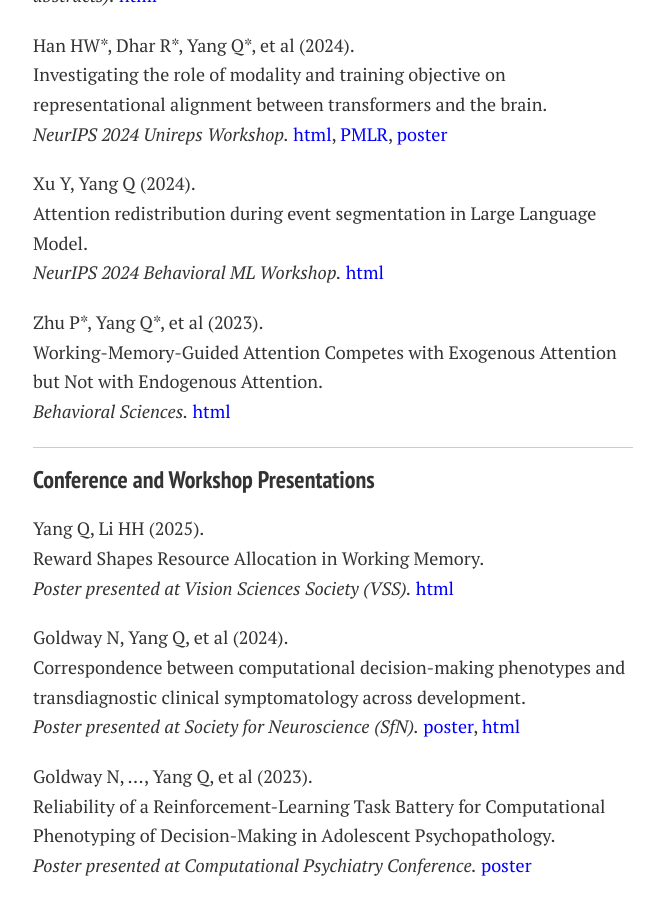
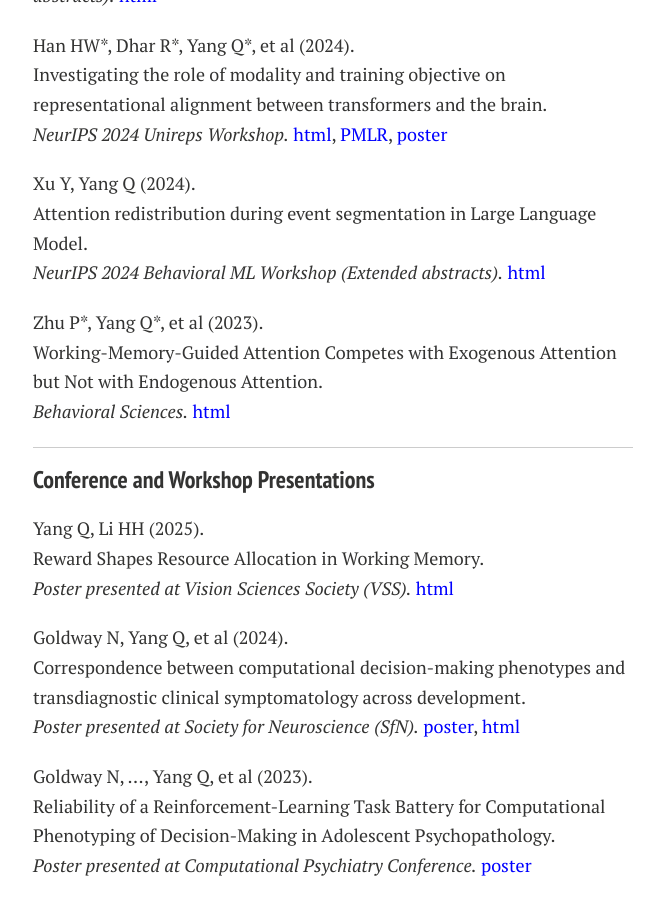
Before and after one commit to Qingqing-Yang-177/Qingqing-Yang-177.github.io, a Jekyll site: the page built from publications.md, in a window 1280 px wide and 900 px high, scrolled down 546 px. Shown: the whole window, without its empty margins (307-971 px from the left). Built offline with Jekyll 4.4.1, drawn with Linux system fonts in a browser that asks for light colours; nearby versions of some CDN libraries; comment, search, counter and statistics services are not loaded; a style sheet for code colours, icons or effects is not loaded.

Commit message:
Update publications.md

```diff
--- a/publications.md
+++ b/publications.md
@@ -33,7 +33,7 @@ title: Publications
 <div style="margin: 0; margin-bottom: 20px;">
   Xu Y, Yang Q (2024). <br>
   Attention redistribution during event segmentation in Large Language Model. <br>
-  <em>NeurIPS 2024 Behavioral ML Workshop.</em> <a href="https://openreview.net/pdf?id=l0K0ADWKTq" style="color: blue;"> html</a>
+  <em>NeurIPS 2024 Behavioral ML Workshop (Extended abstracts).</em> <a href="https://openreview.net/pdf?id=l0K0ADWKTq" style="color: blue;"> html</a>
 </div>
 
 <div style="margin: 0; margin-bottom: 20px;">
```
